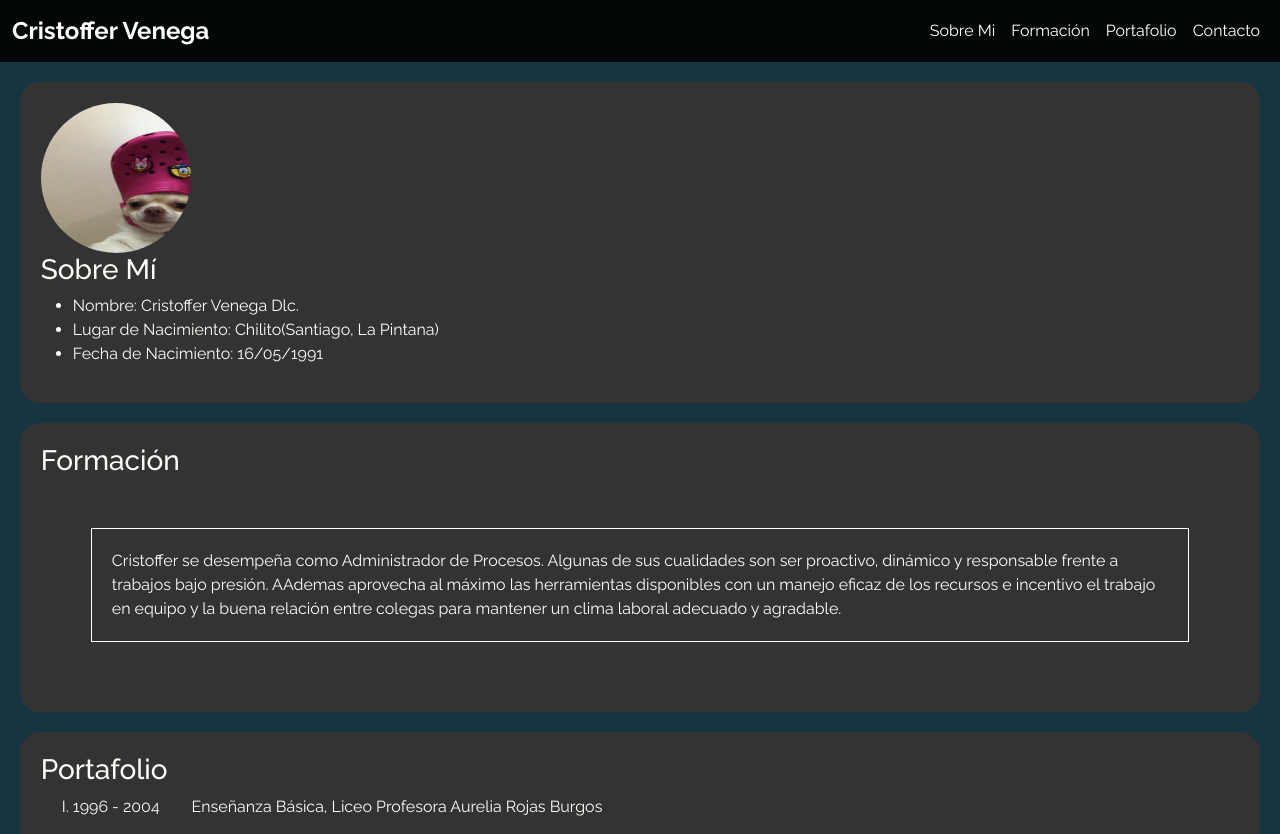
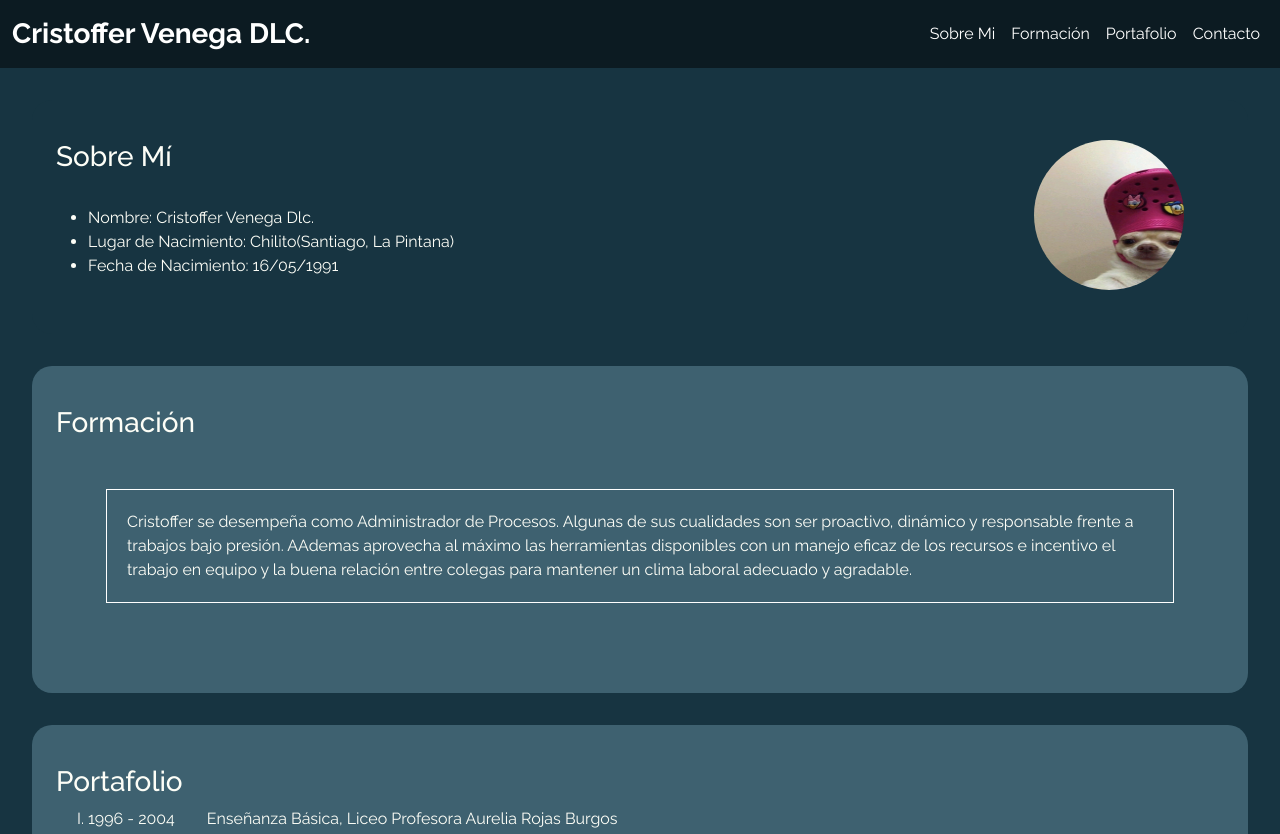
Before and after one commit to Craniu/CV, a plain HTML site: page index.html in a window 1280 px wide. Shown: the top 834 px of the page. Drawn offline with nearby package versions, Linux system fonts and the light colour scheme.

Commit message:
Index ajustes visuales

```diff
--- a/assets/css/style.css
+++ b/assets/css/style.css
@@ -2,21 +2,23 @@ body {
     background-color: #173441;
     font-family: "Raleway", sans-serif;
     color: #FDFEF7;
-    margin: auto;
+
 }
 
-header  {
-    background-color: #030607;
+header {
+    background-color: #0c1b22;
     position: sticky;
     top: 0;
     width: 100%;
 }
 
 section {
-    background-color: #333333;
-    padding: 1.3rem;
+    background-color: #3E6170;
+    padding: 2.5rem 1.5rem 2.5rem 1.5rem;
     border-radius: 20px;
-    margin: 20px;
+    margin: 2rem;
+    scroll-margin-top: 60px;
+
 }
 
 footer {
@@ -43,6 +45,7 @@ footer img {
     border-radius: 50%;
     width: 150px;
     height: 150px;
+    margin-right: 2.5rem;
 }
 
 .border-box {
@@ -51,3 +54,7 @@ footer img {
     margin: 50px;
 
 }
+
+.section_alt {
+    background-color: #173441;
+}
--- a/index.html
+++ b/index.html
@@ -20,7 +20,7 @@
     <header>
         <nav class="navbar navbar-expand-lg">
             <div class="container-fluid d-flex justify-content-between">
-              <a class="navbar-brand fs-4 fw-bolder text-white" href="#">Cristoffer Venega</a>
+              <a class="navbar-brand fs-3 fw-bolder text-white" href="#">Cristoffer Venega DLC.</a>
               <div>
                   <button class="navbar-toggler" type="button" data-bs-toggle="collapse" data-bs-target="#navbarNavAltMarkup" aria-controls="navbarNavAltMarkup" aria-expanded="false" aria-label="Toggle navigation">
                       <span class="navbar-toggler-icon"></span>
@@ -37,15 +37,21 @@
             </div>
           </nav>
     </header>
-    <section >
-        <img class="foto" src="./assets/imgs/foto.jpg" alt="Mi Foto" width="200px" height="200px">
+
+    <section class="section_alt d-flex justify-content-between">
+        <div>
         <h3>Sobre Mí</h3>
+        <br>
         <ul>
             <li>Nombre: Cristoffer Venega Dlc.</li>
             <li>Lugar de Nacimiento: Chilito(Santiago, La Pintana)</li>
             <li>Fecha de Nacimiento: 16/05/1991</li>
         </ul>
+    </div>
+        <img class="foto" src="./assets/imgs/foto.jpg" alt="Mi Foto">
     </section>
+
+
     <section id="seccion1">
 
         <h3>Formación</h3>
```
